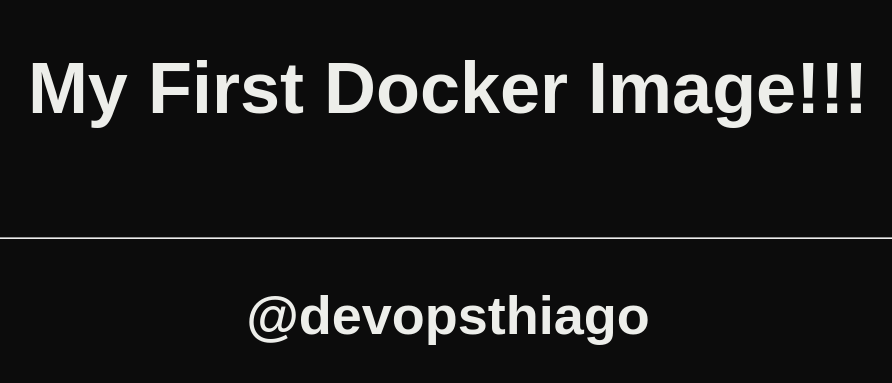
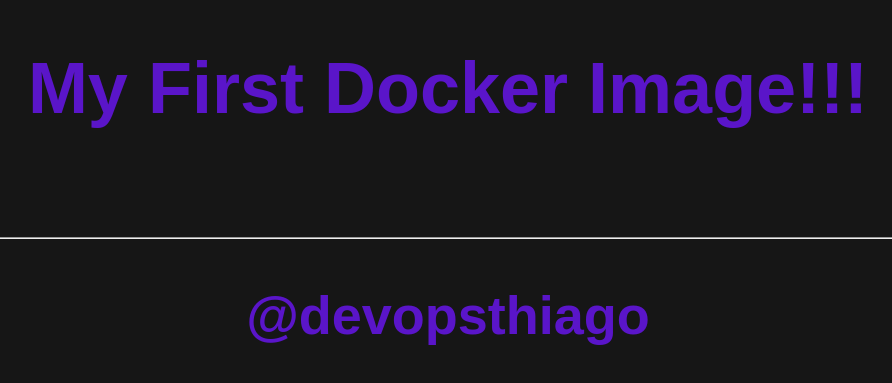
Before and after one commit to thiagousa/youtube, a plain HTML site: page 11/files/index.html in a window 1280 px wide. Shown: the part 109-492 px from the top of the page, without its empty margins (192-1084 px from the left). Drawn offline with Linux system fonts and the light colour scheme.

Commit message:
Fix the steps

```diff
--- a/11/index.html
+++ b/11/files/index.html
@@ -4,8 +4,8 @@
   <title>My First Docker Image</title>
   <style>
     body {
-      background-color: rgb(12, 12, 12);
-      color: rgb(237, 238, 234);
+      background-color: rgb(22, 22, 22);
+      color: rgb(90, 21, 201);
       font-family: Arial, sans-serif;
       font-size: 36px;
       text-align: center;
```
Also changed, not shown: 11/README.md, 2 other files.
